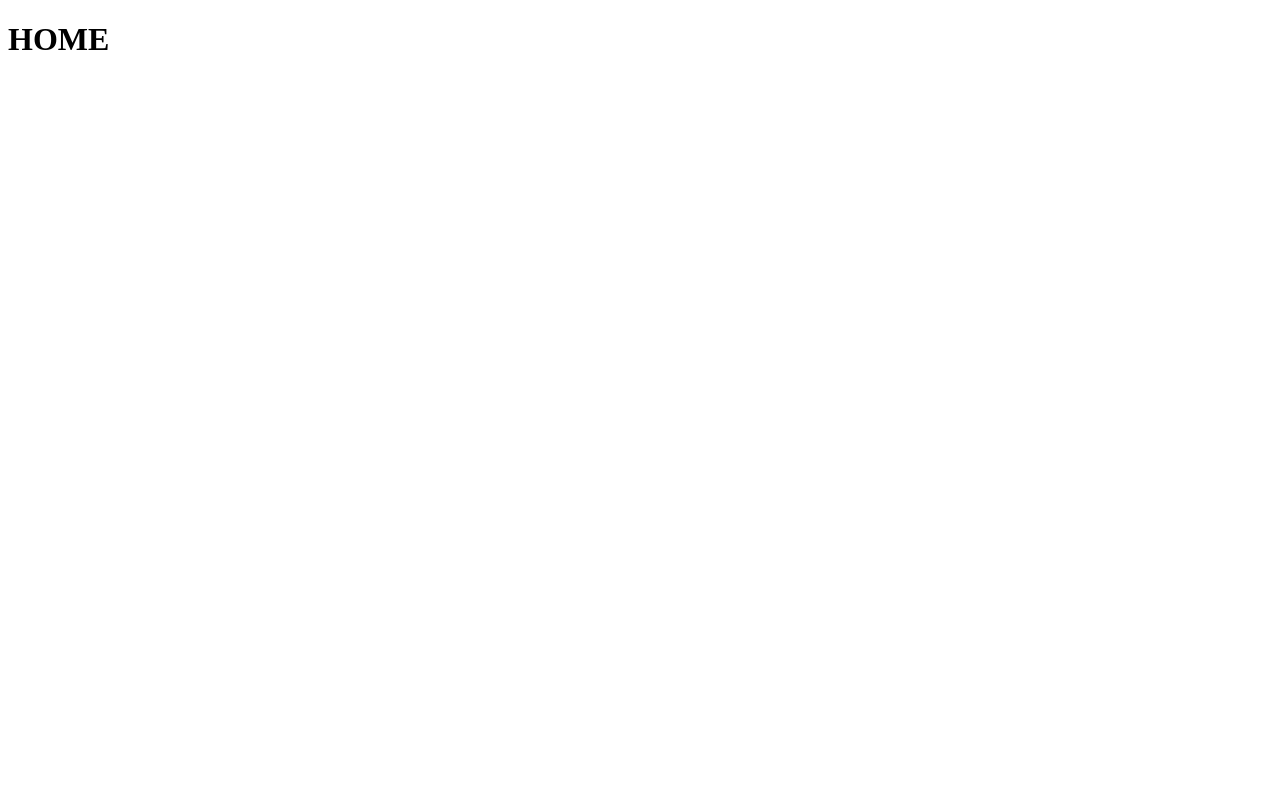
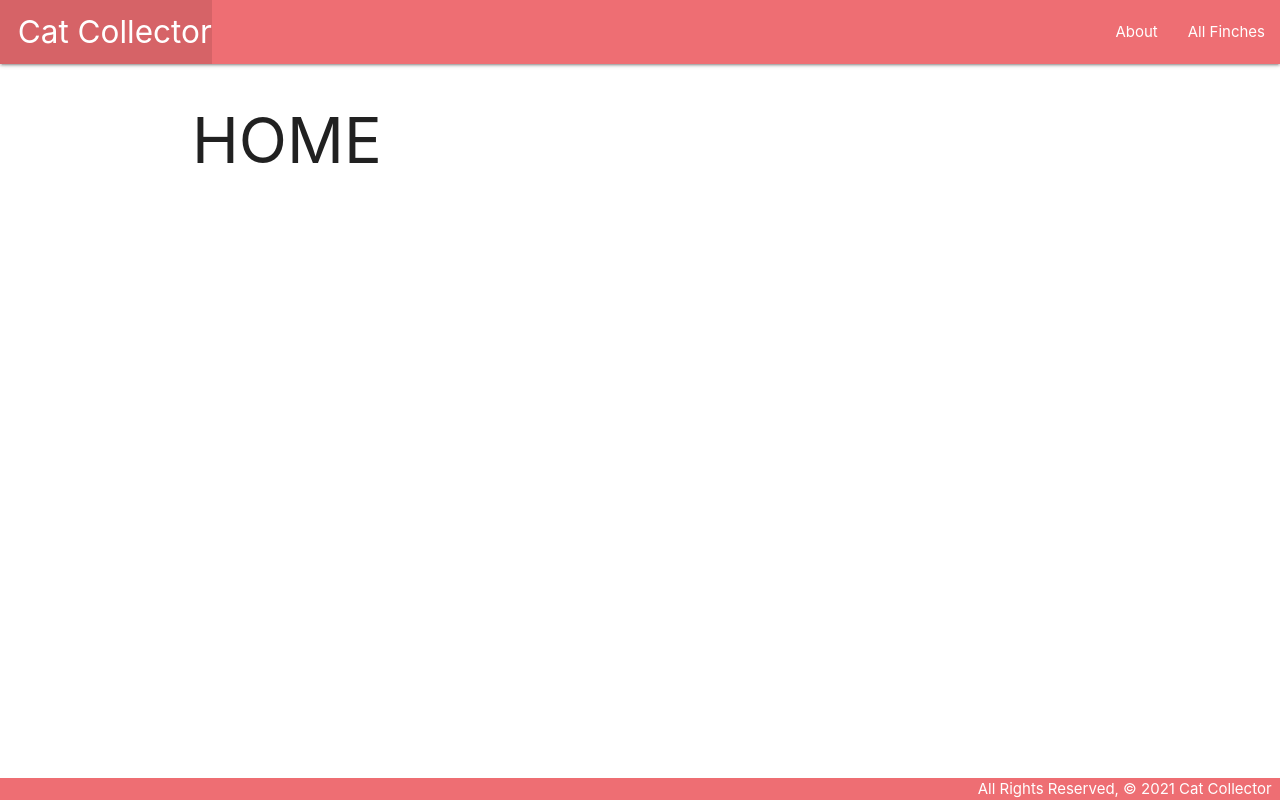
Before and after one commit to kiayasimon/Finch-Lab, a Django app: page / in a window 1280 px wide. Before the commit the page is almost empty. Run offline with Django 4.2, Linux system fonts and the light colour scheme.

Commit message:
met all user stories and exercises

```diff
--- /dev/null
+++ b/main_app/static/css/style.css
@@ -0,0 +1,14 @@
+body {
+    display: flex;
+    min-height: 100vh;
+    flex-direction: column;
+  }
+
+  main {
+    flex: 1 0 auto;
+  }
+
+  footer.page-footer {
+    padding-top: 0;
+    text-align: right;
+  }
--- a/main_app/templates/about.html
+++ b/main_app/templates/about.html
@@ -6,9 +6,13 @@
     <title>Document</title>
 </head>
 <body>
+    {% extends 'base.html' %}
+    {% block content %}
     <h1>About the Finch Collector</h1>
     <hr>
     <p>Hire the Finch Collector!</p>
     <footer>All Rights Reserved, &copy; 2022 Finch Collector</footer>
+
+    {% endblock %}
 </body>
 </html>
--- /dev/null
+++ b/main_app/templates/base.html
@@ -0,0 +1,35 @@
+{% load static %}
+<link rel="stylesheet" type="text/css" href="{% static 'css/style.css' %}">
+
+<!DOCTYPE html>
+<html lang="en">
+<head>
+  <meta charset="UTF-8">
+  <meta name="viewport" content="width=device-width, initial-scale=1.0">
+  <meta http-equiv="X-UA-Compatible" content="ie=edge">
+  <title>Cat Collector</title>
+  <link rel="stylesheet" href="https://cdnjs.cloudflare.com/ajax/libs/materialize/1.0.0/css/materialize.min.css">
+</head>
+<body>
+  <header class="navbar-fixed">
+    <nav>
+      <div class="nav-wrapper">
+        <ul>
+          <li><a href="/" class="left brand-logo">&nbsp;&nbsp;Cat Collector</a></li>
+        </ul>
+        <ul class="right">
+          <li><a href="/about">About</a></li>
+          <li><a href="/finches">All Finches</a></li>
+        </ul>
+      </div>
+    </nav>
+  </header>
+  <main class="container">
+    {% block content %}
+    {% endblock %}
+  </main>
+  <footer class="page-footer">
+    <div class="right">All Rights Reserved, &copy; 2021 Cat Collector &nbsp;</div>
+  </footer>
+</body>
+</html>
--- a/main_app/templates/home.html
+++ b/main_app/templates/home.html
@@ -6,6 +6,10 @@
     <title>Document</title>
 </head>
 <body>
+{% extends 'base.html' %}
+{% block content %}
   <h1>HOME</h1>
+
+  {% endblock %}
 </body>
 </html>
--- a/main_app/urls.py
+++ b/main_app/urls.py
@@ -4,4 +4,5 @@ from . import views
 urlpatterns = [
     path('', views.home, name='home'),
     path('about/', views.about, name="about"),
+    path('finches/', views.finches_index, name='index'),
 ]
--- a/main_app/views.py
+++ b/main_app/views.py
@@ -3,17 +3,18 @@ from django.shortcuts import render
 # Create your views here.
 from django.shortcuts import render
 
-def finch_list(request):
-    finch_data = [
-        {"name": "Finch1", "color": "Pink", "size": "Big"},
-        {"name": "Finch2", "color": "Orange", "size": "Small"},
-        # Add more finch data dictionaries as needed
+finches = [
+    {"name": "Finch1", "color": "Pink", "size": "Big"},
+    {"name": "Finch2", "color": "Orange", "size": "Small"},
+    # Add more finch data dictionaries as needed
     ]
 
-    return render(request, 'finch_list.html', {'finch_data': finch_data})
 
 def home(request):
     return render(request, 'home.html')
 
 def about(request):
     return render(request, 'about.html')
+
+def finches_index(request):
+    return render(request, 'finches/index.html', {'finches' : finches})
```
Also changed, not shown: main_app/models.py (+5 -5 lines), main_app/templates/finches/index.html (added, +16 -0 lines).
